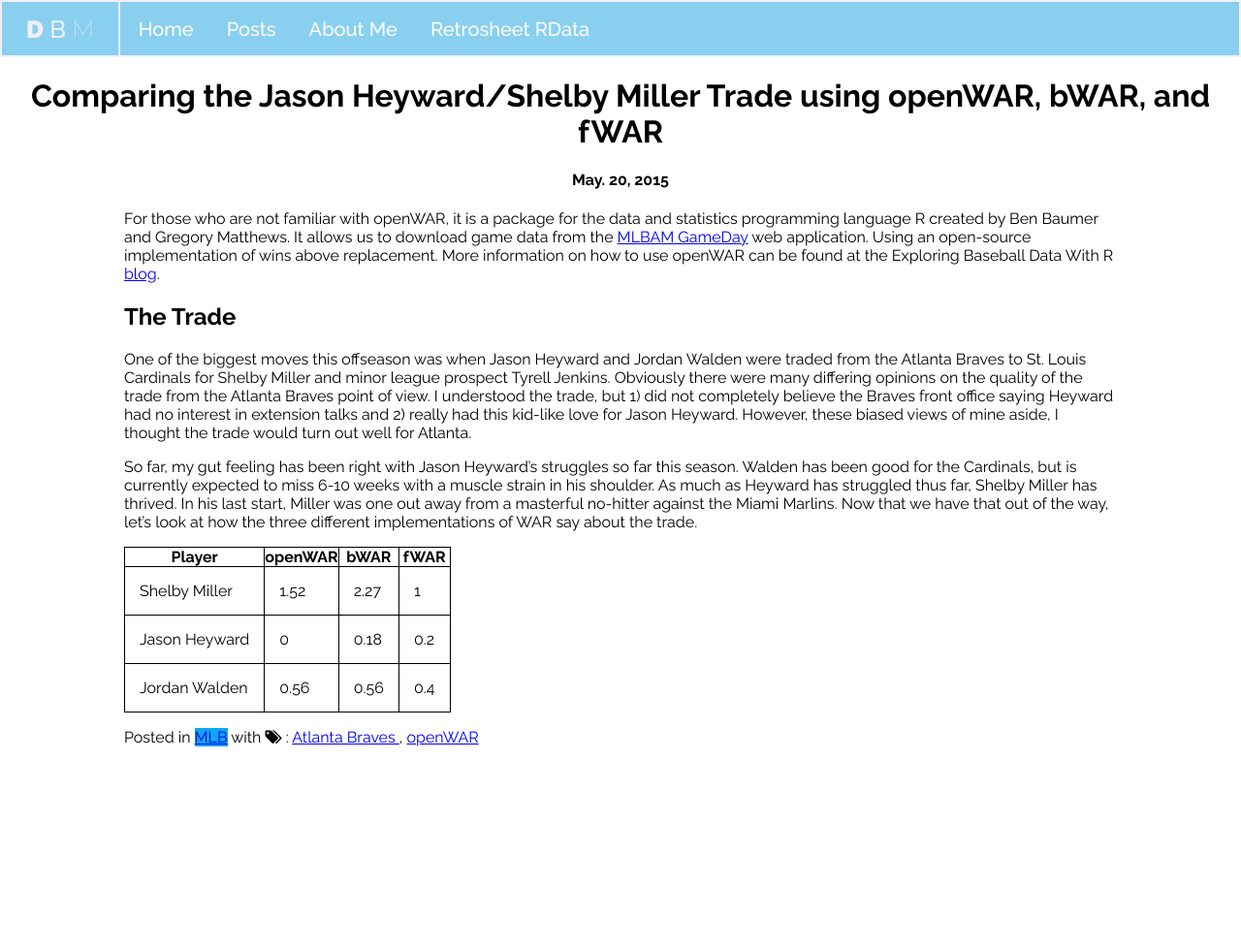
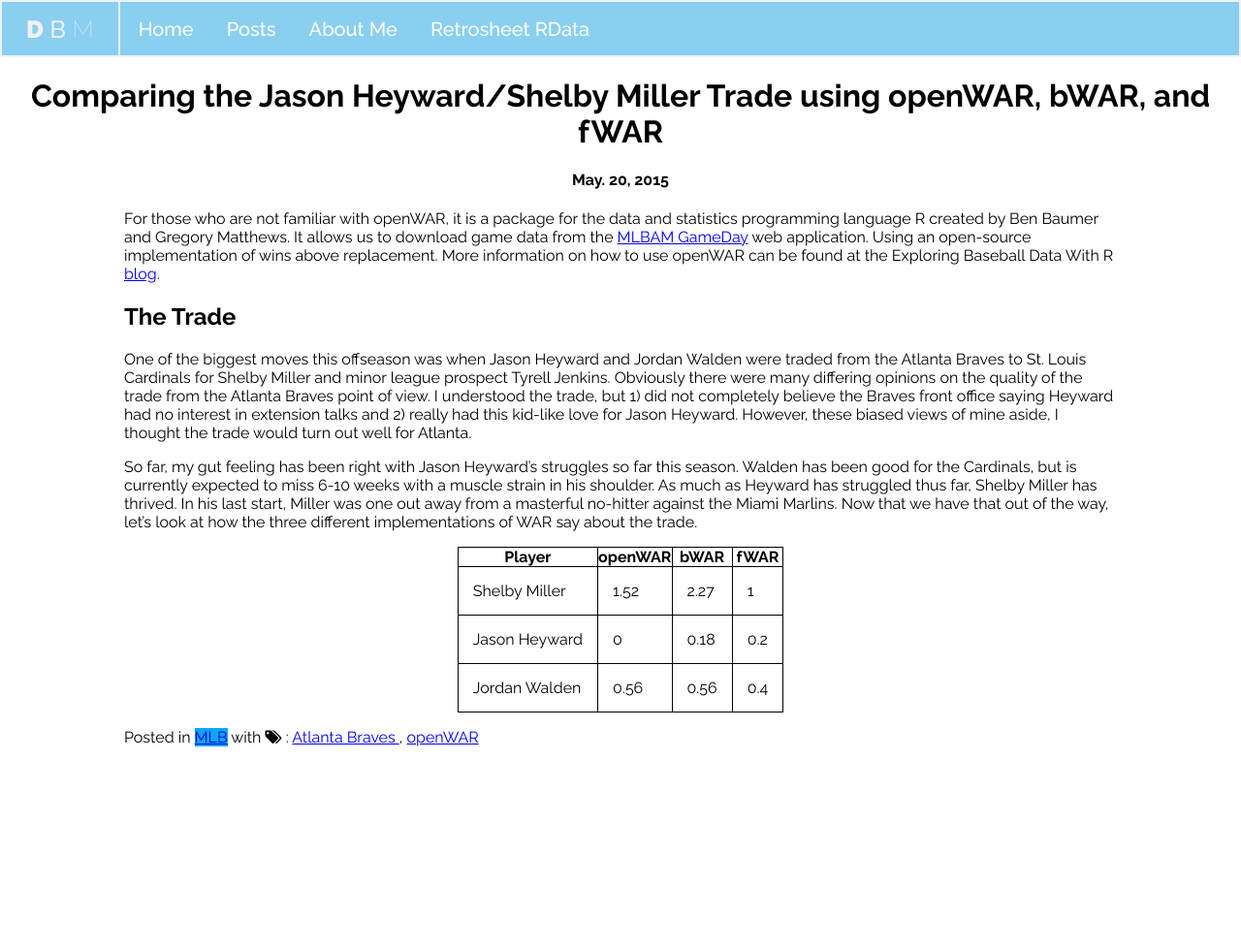
Before and after one commit to davidbmitchell/davidbmitchell.github.io, a Jekyll site: the page built from _posts/2015-05-20-Heyward-Miller-Trade-WAR-Comparison.md, in a window 1280 px wide. Shown: the whole page at 97% size. Built offline with Jekyll 4.4.1, drawn with Linux system fonts in a browser that asks for light colours.

Commit message:
center tables on Heyward/Miller trade post

```diff
--- a/_posts/2015-05-20-Heyward-Miller-Trade-WAR-Comparison.md
+++ b/_posts/2015-05-20-Heyward-Miller-Trade-WAR-Comparison.md
@@ -14,7 +14,7 @@ One of the biggest moves this offseason was when Jason Heyward and Jordan Walden
 
 So far, my gut feeling has been right with Jason Heyward's struggles so far this season. Walden has been good for the Cardinals, but is currently expected to miss 6-10 weeks with a muscle strain in his shoulder. As much as Heyward has struggled thus far, Shelby Miller has thrived. In his last start, Miller was one out away from a masterful no-hitter against the Miami Marlins. Now that we have that out of the way, let's look at how the three different implementations of WAR say about the trade.
 
-<table>
+<table style="margin: 0px auto;">
   <tr>
     <th>Player</th>
     <th>openWAR</th>
```
